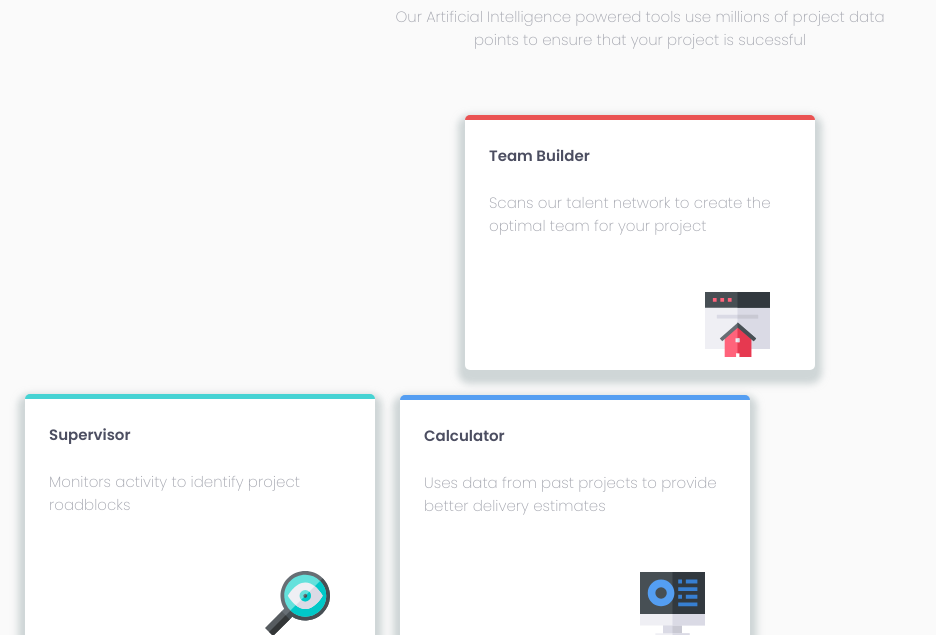
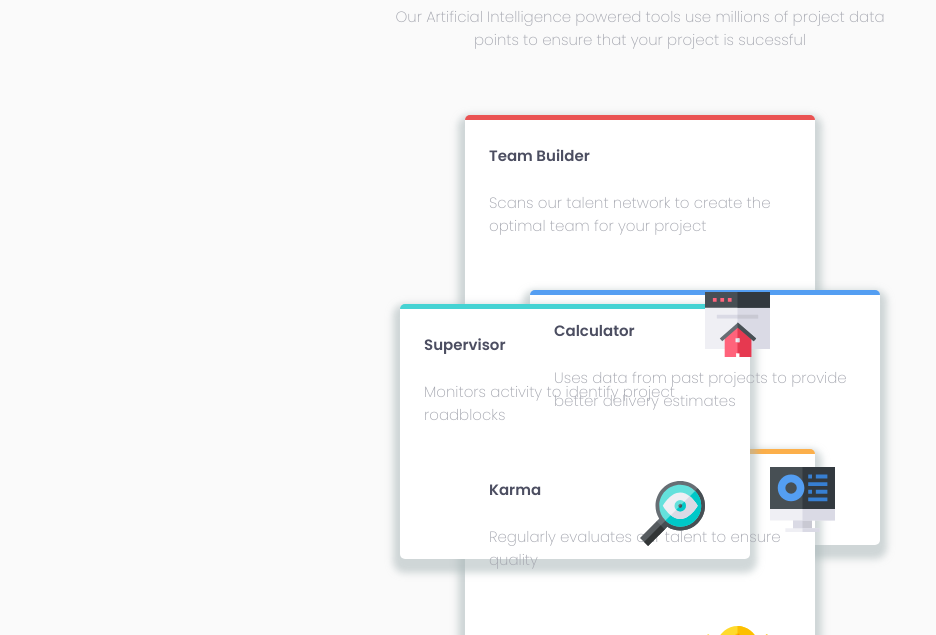
Before and after one commit to HubCarlos/Four-Card, a plain HTML site: page index.html in a window 1280 px wide. Shown: the part 165-800 px from the top of the page, without its empty margins (0-936 px from the left). Drawn offline with Linux system fonts and the light colour scheme.

Commit message:
Removed the last weight support by bugs

```diff
--- a/css/styles.css
+++ b/css/styles.css
@@ -140,10 +140,6 @@ body {
     .title {
         line-height: 30px;
     }
-
-    .calculator {
-        margin-left: 0.4rem;
-    }
 }
 
 @media screen and (max-width: 425px) {
@@ -178,21 +174,3 @@ body {
         margin-left: 12px;
     }
 }
-
-@media screen and (min-width: 768px) {
-    .calculator {
-        margin-top: 25px;
-        margin-left: 400px;
-    }
-
-    .supervisor {
-        position: relative;
-        bottom: 15px;
-        right: 375px;
-    }
-
-    .karma {
-        position: relative;
-        top: 120px;
-    }
-}
```
